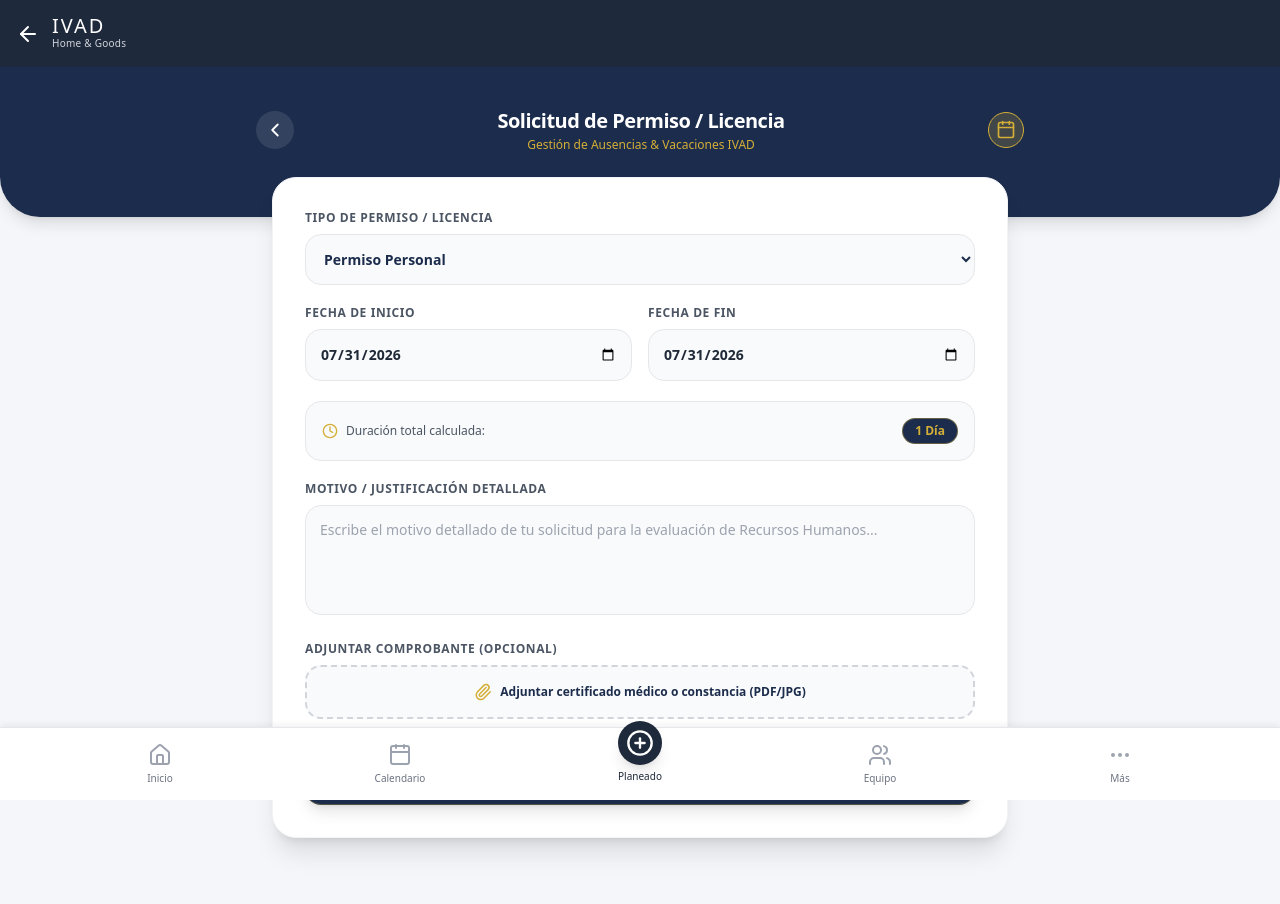
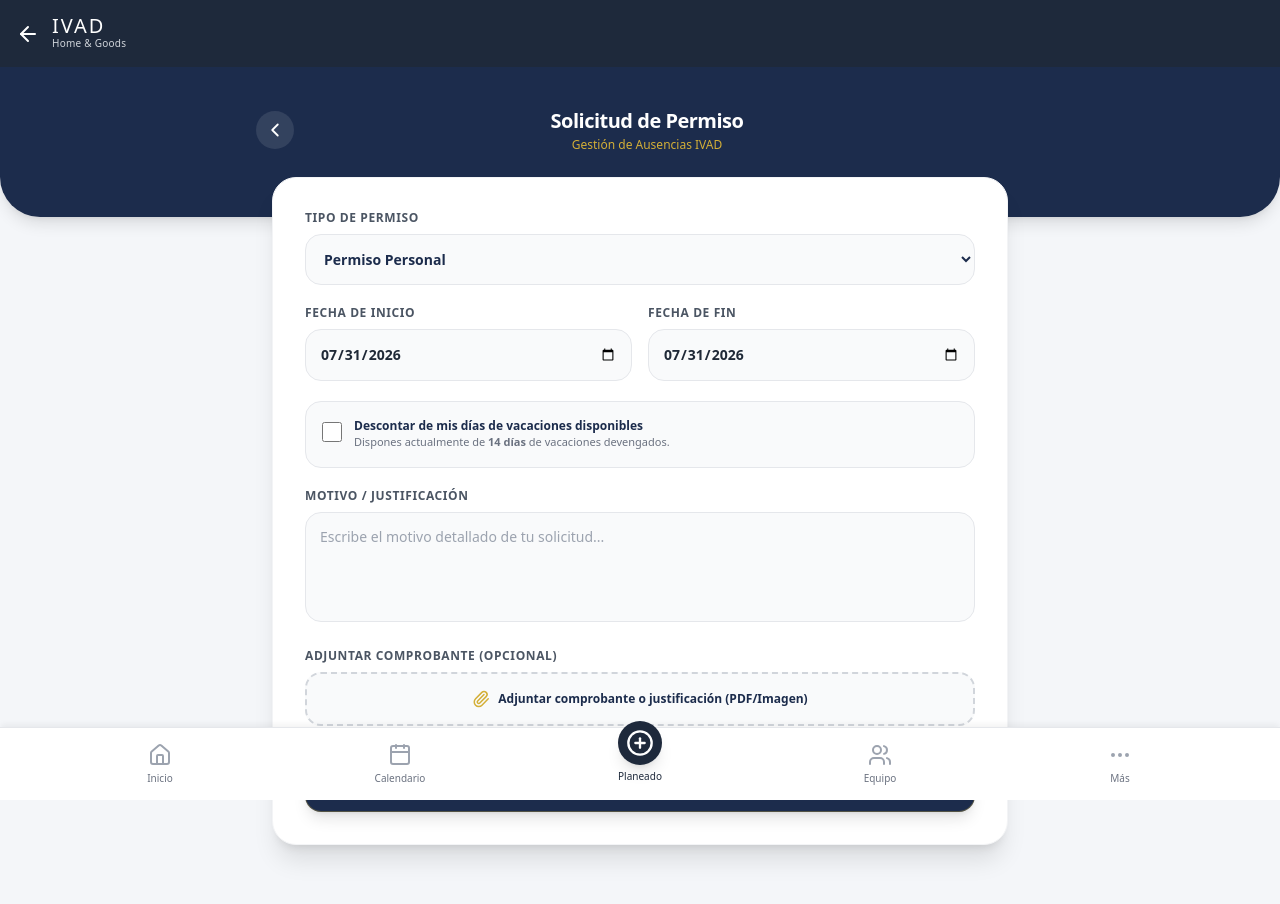
Before and after one commit to alonzo010264/IVADSRL, a React (Vite) app in the folder ivad-hr-app/: page /solicitud-permiso in a window 1280 px wide. Shown: the top 904 px of the page. Built offline with nearby package versions, Linux system fonts and the light colour scheme; no server answers; the database is empty; sample sign-in values are in the browser's storage.

Commit message:
feat: add option to deduct leave requests directly from employee vacation days balance and refine Vacaciones.jsx layout to be icon-free and modern

```diff
--- a/ivad-hr-app/src/pages/LeaveRequest.jsx
+++ b/ivad-hr-app/src/pages/LeaveRequest.jsx
@@ -1,25 +1,30 @@
 import React, { useState } from 'react';
-import { ChevronLeft, Calendar, FileText, Paperclip, Send, CheckCircle2, AlertCircle, Clock, ShieldCheck } from 'lucide-react';
+import { ChevronLeft, Paperclip, Send, CheckCircle2, AlertCircle } from 'lucide-react';
 import { useNavigate } from 'react-router-dom';
 import { useEmployees } from '../context/EmployeeContext';
 import { supabase } from '../utils/supabaseClient';
 
 const LeaveRequest = () => {
   const navigate = useNavigate();
-  const { currentUser } = useEmployees();
+  const { currentUser, updateEmployee } = useEmployees();
 
   const [formData, setFormData] = useState({
     type: 'Personal',
     startDate: new Date().toISOString().split('T')[0],
     endDate: new Date().toISOString().split('T')[0],
     reason: '',
-    fileName: ''
+    fileName: '',
+    deductFromVacation: false
   });
 
   const [isSubmitting, setIsSubmitting] = useState(false);
   const [message, setMessage] = useState({ type: '', text: '' });
 
-  // Calcular cantidad de días hábiles/solicitados
+  const totalVacationDays = currentUser?.vacation_days ?? 14;
+  const currentVacationTaken = currentUser?.vacation_taken ?? 0;
+  const remainingVacationDays = Math.max(0, totalVacationDays - currentVacationTaken);
+
+  // Calcular días de permiso
   const calculateDays = () => {
     if (!formData.startDate || !formData.endDate) return 1;
     const start = new Date(formData.startDate);
@@ -28,6 +33,9 @@ const LeaveRequest = () => {
     const diffDays = Math.ceil(diffTime / (1000 * 60 * 60 * 24)) + 1;
     return diffDays > 0 ? diffDays : 1;
   };
+
+  const daysCount = calculateDays();
+  const newVacationBalance = Math.max(0, remainingVacationDays - daysCount);
 
   const handleFileChange = (e) => {
     const file = e.target.files[0];
@@ -43,41 +51,53 @@ const LeaveRequest = () => {
       return;
     }
 
+    if (formData.deductFromVacation && daysCount > remainingVacationDays) {
+      setMessage({
+        type: 'error',
+        text: `No tienes suficientes días de vacaciones disponibles (${remainingVacationDays} días) para descontar este permiso (${daysCount} días).`
+      });
+      return;
+    }
+
     setIsSubmitting(true);
     setMessage({ type: '', text: '' });
 
-    const totalDays = calculateDays();
     const newRequest = {
       employee_id: currentUser?.id || 'emp-demo',
       employee_name: currentUser?.name || 'Empleado IVAD',
-      type: formData.type,
+      type: formData.deductFromVacation ? `${formData.type} (Descontado de Vacaciones)` : formData.type,
       start_date: formData.startDate,
       end_date: formData.endDate,
-      total_days: totalDays,
+      total_days: daysCount,
       reason: formData.reason,
       attachment: formData.fileName || null,
+      deduct_from_vacation: formData.deductFromVacation,
       status: 'Pendiente',
       created_at: new Date().toISOString()
     };
 
-    const { data, error } = await supabase
-      .from('leave_requests')
-      .insert([newRequest])
-      .select();
+    // Guardar solicitud en Supabase
+    await supabase.from('leave_requests').insert([newRequest]);
 
-    if (error) {
-      console.error('Error enviando solicitud:', error);
+    // Si se activó la opción de descontar de vacaciones, actualizar en el contexto y Supabase
+    if (formData.deductFromVacation && currentUser?.id) {
+      const updatedTaken = currentVacationTaken + daysCount;
+      await updateEmployee(currentUser.id, { vacation_taken: updatedTaken });
     }
 
-    setMessage({ type: 'success', text: '¡Tu solicitud de permiso ha sido registrada exitosamente!' });
+    setMessage({
+      type: 'success',
+      text: formData.deductFromVacation
+        ? `¡Solicitud enviada! Se han reservado ${daysCount} ${daysCount === 1 ? 'día' : 'días'} a descontar de tus vacaciones (Balance posterior: ${newVacationBalance} días).`
+        : '¡Tu solicitud de permiso ha sido registrada exitosamente!'
+    });
+
     setIsSubmitting(false);
 
     setTimeout(() => {
       navigate('/estatus-solicitudes');
-    }, 1800);
+    }, 2000);
   };
-
-  const daysCount = calculateDays();
 
   return (
     <div className="bg-[#f4f6f9] min-h-screen pb-24 font-sans text-gray-800">
@@ -93,13 +113,10 @@ const LeaveRequest = () => {
           </button>
 
           <div className="text-center flex-1 mx-2">
-            <h1 className="text-xl font-bold tracking-tight">Solicitud de Permiso / Licencia</h1>
-            <p className="text-xs text-[#d4af37] font-medium mt-0.5">Gestión de Ausencias & Vacaciones IVAD</p>
+            <h1 className="text-xl font-bold tracking-tight">Solicitud de Permiso</h1>
+            <p className="text-xs text-[#d4af37] font-medium mt-0.5">Gestión de Ausencias IVAD</p>
           </div>
-
-          <div className="w-9 h-9 rounded-full bg-[#d4af37]/20 border border-[#d4af37] flex items-center justify-center text-[#d4af37]">
-            <Calendar size={20} />
-          </div>
+          <div className="w-6"></div>
         </div>
       </div>
 
@@ -124,7 +141,7 @@ const LeaveRequest = () => {
             {/* Tipo de Permiso */}
             <div>
               <label className="block text-xs font-bold text-gray-600 uppercase tracking-wider mb-2">
-                Tipo de Permiso / Licencia
+                Tipo de Permiso
               </label>
               <select
                 value={formData.type}
@@ -133,14 +150,14 @@ const LeaveRequest = () => {
               >
                 <option value="Personal">Permiso Personal</option>
                 <option value="Médico">Licencia Médica / Salud</option>
-                <option value="Vacaciones">Período de Vacaciones</option>
-                <option value="Maternidad/Paternidad">Licencia de Maternidad / Paternidad</option>
-                <option value="Luto">Duelo / Licencia por Luto</option>
-                <option value="Capacitación">Capacitación / Formación Profesional</option>
+                <option value="Vacaciones">Día a cuenta de Vacaciones</option>
+                <option value="Maternidad/Paternidad">Licencia Maternidad / Paternidad</option>
+                <option value="Luto">Licencia por Luto</option>
+                <option value="Capacitación">Capacitación / Formación</option>
               </select>
             </div>
 
-            {/* Selector de Fechas (Grid Responsivo: 1 col celular, 2 cols tablet/PC) */}
+            {/* Selector de Fechas (Grid Responsivo) */}
             <div className="grid grid-cols-1 sm:grid-cols-2 gap-4">
               <div>
                 <label className="block text-xs font-bold text-gray-600 uppercase tracking-wider mb-2">
@@ -169,33 +186,47 @@ const LeaveRequest = () => {
               </div>
             </div>
 
-            {/* Resumen de Días Calculados */}
-            <div className="p-4 bg-gray-50 rounded-2xl border border-gray-200 flex items-center justify-between">
-              <div className="flex items-center gap-2 text-xs text-gray-600 font-medium">
-                <Clock size={16} className="text-[#d4af37]" />
-                <span>Duración total calculada:</span>
-              </div>
-              <span className="bg-[#1c2c4c] text-[#d4af37] font-bold text-xs px-3 py-1 rounded-full border border-[#d4af37]/40">
-                {daysCount} {daysCount === 1 ? 'Día' : 'Días'}
-              </span>
+            {/* OPCIÓN: DESCONTAR DE DÍAS DE VACACIONES */}
+            <div className="p-4 bg-gray-50 rounded-2xl border border-gray-200 space-y-3">
+              <label className="flex items-start gap-3 cursor-pointer">
+                <input
+                  type="checkbox"
+                  checked={formData.deductFromVacation}
+                  onChange={(e) => setFormData({ ...formData, deductFromVacation: e.target.checked })}
+                  className="mt-1 w-5 h-5 text-[#1c2c4c] rounded focus:ring-[#1c2c4c] border-gray-300"
+                />
+                <div>
+                  <span className="text-xs font-bold text-[#1c2c4c] block">Descontar de mis días de vacaciones disponibles</span>
+                  <span className="text-[11px] text-gray-500 block">
+                    Dispones actualmente de <strong>{remainingVacationDays} días</strong> de vacaciones devengados.
+                  </span>
+                </div>
+              </label>
+
+              {formData.deductFromVacation && (
+                <div className="p-3 bg-blue-50 border border-blue-200 rounded-xl text-xs text-[#1c2c4c] font-medium flex items-center justify-between">
+                  <span>Días a descontar: <strong>{daysCount} {daysCount === 1 ? 'día' : 'días'}</strong></span>
+                  <span>Nuevo balance restante: <strong>{newVacationBalance} días</strong></span>
+                </div>
+              )}
             </div>
 
             {/* Motivo de la Solicitud */}
             <div>
               <label className="block text-xs font-bold text-gray-600 uppercase tracking-wider mb-2">
-                Motivo / Justificación Detallada
+                Motivo / Justificación
               </label>
               <textarea
                 rows={4}
                 required
                 value={formData.reason}
                 onChange={(e) => setFormData({ ...formData, reason: e.target.value })}
-                placeholder="Escribe el motivo detallado de tu solicitud para la evaluación de Recursos Humanos..."
+                placeholder="Escribe el motivo detallado de tu solicitud..."
                 className="w-full p-3.5 bg-gray-50 border border-gray-200 rounded-2xl focus:ring-2 focus:ring-[#1c2c4c] focus:outline-none text-sm text-gray-800 resize-none"
               />
             </div>
 
-            {/* Adjuntar Documento o Certificado */}
+            {/* Adjuntar Comprobante */}
             <div>
               <label className="block text-xs font-bold text-gray-600 uppercase tracking-wider mb-2">
                 Adjuntar Comprobante (Opcional)
@@ -203,7 +234,7 @@ const LeaveRequest = () => {
               <label className="w-full flex items-center justify-center gap-2 bg-gray-50 border-2 border-dashed border-gray-300 rounded-2xl p-4 cursor-pointer hover:bg-gray-100 transition-colors text-center">
                 <Paperclip size={18} className="text-[#d4af37]" />
                 <span className="text-xs font-bold text-[#1c2c4c]">
-                  {formData.fileName ? `Archivo: ${formData.fileName}` : 'Adjuntar certificado médico o constancia (PDF/JPG)'}
+                  {formData.fileName ? `Archivo: ${formData.fileName}` : 'Adjuntar comprobante o justificación (PDF/Imagen)'}
                 </span>
                 <input type="file" onChange={handleFileChange} className="hidden" accept=".pdf,.png,.jpg,.jpeg" />
               </label>
@@ -217,7 +248,7 @@ const LeaveRequest = () => {
                 className="w-full bg-[#1c2c4c] hover:bg-opacity-95 text-white font-bold py-4 rounded-2xl shadow-lg transition-all flex items-center justify-center gap-2 active:scale-[0.99] border border-[#d4af37]/30 disabled:opacity-50"
               >
                 <Send size={18} className="text-[#d4af37]" />
-                <span>{isSubmitting ? 'Enviando Solicitud...' : 'Enviar Solicitud a Revisión'}</span>
+                <span>{isSubmitting ? 'Enviando...' : 'Enviar Solicitud'}</span>
               </button>
             </div>
 
--- a/ivad-hr-app/src/pages/Vacaciones.jsx
+++ b/ivad-hr-app/src/pages/Vacaciones.jsx
@@ -1,5 +1,5 @@
 import React from 'react';
-import { ChevronLeft, Calendar, Palmtree, Clock, CheckCircle2, AlertCircle, ArrowRight, ShieldCheck, User } from 'lucide-react';
+import { ChevronLeft, ArrowRight } from 'lucide-react';
 import { useNavigate } from 'react-router-dom';
 import { useEmployees } from '../context/EmployeeContext';
 
@@ -10,12 +10,11 @@ const Vacaciones = () => {
   const empName = currentUser?.name || 'Empleado IVAD';
   const hireDateStr = currentUser?.hire_date || currentUser?.created_at || '2023-05-15';
 
-  // Calcular fecha sugerida de vacaciones (1 año después de ingreso o próximo aniversario)
+  // Calcular fecha sugerida de vacaciones (según fecha de ingreso)
   const hireDate = new Date(hireDateStr);
   const currentYear = new Date().getFullYear();
   const nextVacationDate = new Date(currentYear, hireDate.getMonth(), hireDate.getDate());
 
-  // Si la fecha ya pasó este año, poner la del próximo año
   if (nextVacationDate < new Date()) {
     nextVacationDate.setFullYear(currentYear + 1);
   }
@@ -26,14 +25,13 @@ const Vacaciones = () => {
     year: 'numeric'
   });
 
-  // Cálculo estimado de días devengados segun Código de Trabajo RD (14 días por año)
-  const daysAvailable = currentUser?.vacation_days || 14;
-  const daysTaken = currentUser?.vacation_taken || 0;
-  const daysRemaining = daysAvailable - daysTaken;
+  const daysAvailable = currentUser?.vacation_days ?? 14;
+  const daysTaken = currentUser?.vacation_taken ?? 0;
+  const daysRemaining = Math.max(0, daysAvailable - daysTaken);
 
   const vacationHistory = [
-    { period: `${currentYear} - ${currentYear + 1}`, days: 14, status: 'Devengado (Disponible)', suggested: formattedSuggestedDate },
-    { period: `${currentYear - 1} - ${currentYear}`, days: 14, status: 'Tomado y Disfrutado', suggested: '15 de Mayo de 2025' }
+    { period: `${currentYear} - ${currentYear + 1}`, days: 14, status: 'Disponible', suggested: formattedSuggestedDate },
+    { period: `${currentYear - 1} - ${currentYear}`, days: 14, status: 'Tomado', suggested: '15 de Mayo de 2025' }
   ];
 
   return (
@@ -53,69 +51,55 @@ const Vacaciones = () => {
             <h1 className="text-xl font-bold tracking-tight">Mis Vacaciones</h1>
             <p className="text-xs text-[#d4af37] font-medium mt-0.5">Control de Días & Programación Anual</p>
           </div>
-
-          <div className="w-9 h-9 rounded-full bg-[#d4af37]/20 border border-[#d4af37] flex items-center justify-center text-[#d4af37]">
-            <Palmtree size={20} />
-          </div>
+          <div className="w-6"></div>
         </div>
       </div>
 
       {/* Contenedor Principal */}
-      <div className="w-full max-w-xl px-4 -mt-10 relative z-20 space-y-5">
+      <div className="w-full max-w-xl px-4 -mt-10 relative z-20 space-y-4">
 
-        {/* Resumen de Días Disponibles */}
-        <div className="bg-white rounded-3xl p-6 shadow-xl border border-gray-100 relative overflow-hidden">
-          <div className="flex items-center justify-between border-b border-gray-100 pb-4 mb-4">
-            <div className="flex items-center gap-3">
-              <div className="w-12 h-12 rounded-2xl bg-[#1c2c4c] text-[#d4af37] flex items-center justify-center shadow-md">
-                <Palmtree size={24} />
-              </div>
-              <div>
-                <h2 className="font-bold text-[#1c2c4c] text-base">{empName}</h2>
-                <p className="text-xs text-gray-500">Balance de Vacaciones Ley Laboral RD</p>
-              </div>
+        {/* Resumen de Días Disponibles - Diseño Limpio Moderno */}
+        <div className="bg-white rounded-3xl p-6 shadow-xl border border-gray-100 space-y-4">
+          <div className="flex items-center justify-between border-b border-gray-100 pb-3">
+            <div>
+              <h2 className="font-bold text-[#1c2c4c] text-base">{empName}</h2>
+              <p className="text-xs text-gray-500">Balance de Vacaciones (Ley Laboral RD)</p>
             </div>
-            <span className="text-xs font-bold bg-[#1c2c4c] text-[#d4af37] px-3 py-1 rounded-full border border-[#d4af37]/30">
-              Activo
+            <span className="text-[11px] font-bold bg-[#1c2c4c] text-[#d4af37] px-3 py-1 rounded-full">
+              Estatus Activo
             </span>
           </div>
 
-          {/* Grid de Días */}
           <div className="grid grid-cols-3 gap-3 text-center">
-            <div className="bg-gray-50 p-3 rounded-2xl border border-gray-100">
-              <span className="text-[10px] font-bold text-gray-400 block uppercase">Correspondientes</span>
-              <span className="text-lg font-black text-[#1c2c4c]">{daysAvailable} Días</span>
+            <div className="bg-gray-50 p-3.5 rounded-2xl border border-gray-100">
+              <span className="text-[10px] font-bold text-gray-400 block uppercase mb-1">Correspondientes</span>
+              <span className="text-xl font-black text-[#1c2c4c]">{daysAvailable} Días</span>
             </div>
 
-            <div className="bg-gray-50 p-3 rounded-2xl border border-gray-100">
-              <span className="text-[10px] font-bold text-gray-400 block uppercase">Disfrutados</span>
-              <span className="text-lg font-black text-gray-500">{daysTaken} Días</span>
+            <div className="bg-gray-50 p-3.5 rounded-2xl border border-gray-100">
+              <span className="text-[10px] font-bold text-gray-400 block uppercase mb-1">Disfrutados</span>
+              <span className="text-xl font-black text-gray-500">{daysTaken} Días</span>
             </div>
 
-            <div className="bg-blue-50 p-3 rounded-2xl border border-blue-100">
-              <span className="text-[10px] font-bold text-blue-700 block uppercase">Disponibles</span>
-              <span className="text-lg font-black text-[#1c2c4c]">{daysRemaining} Días</span>
+            <div className="bg-blue-50 p-3.5 rounded-2xl border border-blue-100">
+              <span className="text-[10px] font-bold text-blue-700 block uppercase mb-1">Disponibles</span>
+              <span className="text-xl font-black text-[#1c2c4c]">{daysRemaining} Días</span>
             </div>
           </div>
         </div>
 
-        {/* Recomendación de Fecha Sugerida para Tomar Vacaciones */}
+        {/* Recomendación de Fecha Sugerida */}
         <div className="bg-white rounded-3xl p-6 shadow-xl border border-gray-100 space-y-3">
-          <div className="flex items-start gap-3">
-            <div className="w-10 h-10 bg-[#1c2c4c]/10 text-[#1c2c4c] rounded-full flex items-center justify-center shrink-0">
-              <Calendar size={20} />
-            </div>
-            <div>
-              <h3 className="text-sm font-bold text-[#1c2c4c]">Fecha Sugerida de Próximas Vacaciones</h3>
-              <p className="text-xs text-gray-600 mt-1">
-                De acuerdo con tu fecha de ingreso a IVAD SRL, se recomienda programar tus vacaciones a partir del:
-              </p>
-            </div>
+          <div>
+            <h3 className="text-sm font-bold text-[#1c2c4c]">Fecha Sugerida para Próximas Vacaciones</h3>
+            <p className="text-xs text-gray-500 mt-0.5">
+              Calculada según la antigüedad de ingreso del colaborador:
+            </p>
           </div>
 
           <div className="p-4 bg-[#1c2c4c] text-white rounded-2xl border border-[#d4af37]/40 flex items-center justify-between shadow-md">
             <div>
-              <span className="text-[10px] text-[#d4af37] font-bold uppercase tracking-wider block">Período Recomendado</span>
+              <span className="text-[10px] text-[#d4af37] font-bold uppercase tracking-wider block">Programación Estimada</span>
               <span className="text-base font-bold">{formattedSuggestedDate}</span>
             </div>
             <span className="bg-[#d4af37] text-[#1c2c4c] text-xs font-black px-3 py-1 rounded-full">
@@ -123,30 +107,29 @@ const Vacaciones = () => {
             </span>
           </div>
 
-          {/* Botón directo para solicitar las vacaciones */}
           <button
             onClick={() => navigate('/solicitud-permiso')}
-            className="w-full bg-[#1c2c4c] text-[#d4af37] font-bold py-3.5 rounded-2xl shadow-md flex items-center justify-center gap-2 hover:bg-opacity-95 transition-all border border-[#d4af37]/30 mt-2"
+            className="w-full bg-[#1c2c4c] text-[#d4af37] font-bold py-3.5 rounded-2xl shadow-md flex items-center justify-center gap-2 hover:bg-opacity-95 transition-all border border-[#d4af37]/30 mt-2 text-sm"
           >
-            <span>Solicitar Programación de Vacaciones</span>
+            <span>Solicitar Vacaciones</span>
             <ArrowRight size={16} />
           </button>
         </div>
 
-        {/* Historial de Períodos Anuales */}
-        <div className="bg-white rounded-3xl p-6 shadow-xl border border-gray-100 space-y-4">
-          <h3 className="text-sm font-bold text-[#1c2c4c]">Historial de Períodos de Vacaciones</h3>
+        {/* Historial de Períodos Anuales (Limpio) */}
+        <div className="bg-white rounded-3xl p-6 shadow-xl border border-gray-100 space-y-3">
+          <h3 className="text-sm font-bold text-[#1c2c4c]">Historial de Períodos</h3>
 
-          <div className="space-y-3">
+          <div className="space-y-2.5">
             {vacationHistory.map((item, index) => (
-              <div key={index} className="p-4 bg-gray-50 rounded-2xl border border-gray-100 flex items-center justify-between text-xs">
+              <div key={index} className="p-3.5 bg-gray-50 rounded-2xl border border-gray-100 flex items-center justify-between text-xs">
                 <div>
                   <span className="font-bold text-[#1c2c4c] text-sm block">Período {item.period}</span>
                   <span className="text-gray-500">Fecha asignada: {item.suggested}</span>
                 </div>
                 <div className="text-right">
-                  <span className={`font-bold px-2.5 py-1 rounded-full text-[10px] ${
-                    item.status.includes('Disponible')
+                  <span className={`font-bold px-2.5 py-0.5 rounded-full text-[10px] ${
+                    item.status === 'Disponible'
                       ? 'bg-blue-50 text-[#1c2c4c] border border-blue-200'
                       : 'bg-gray-200 text-gray-700'
                   }`}>
```
